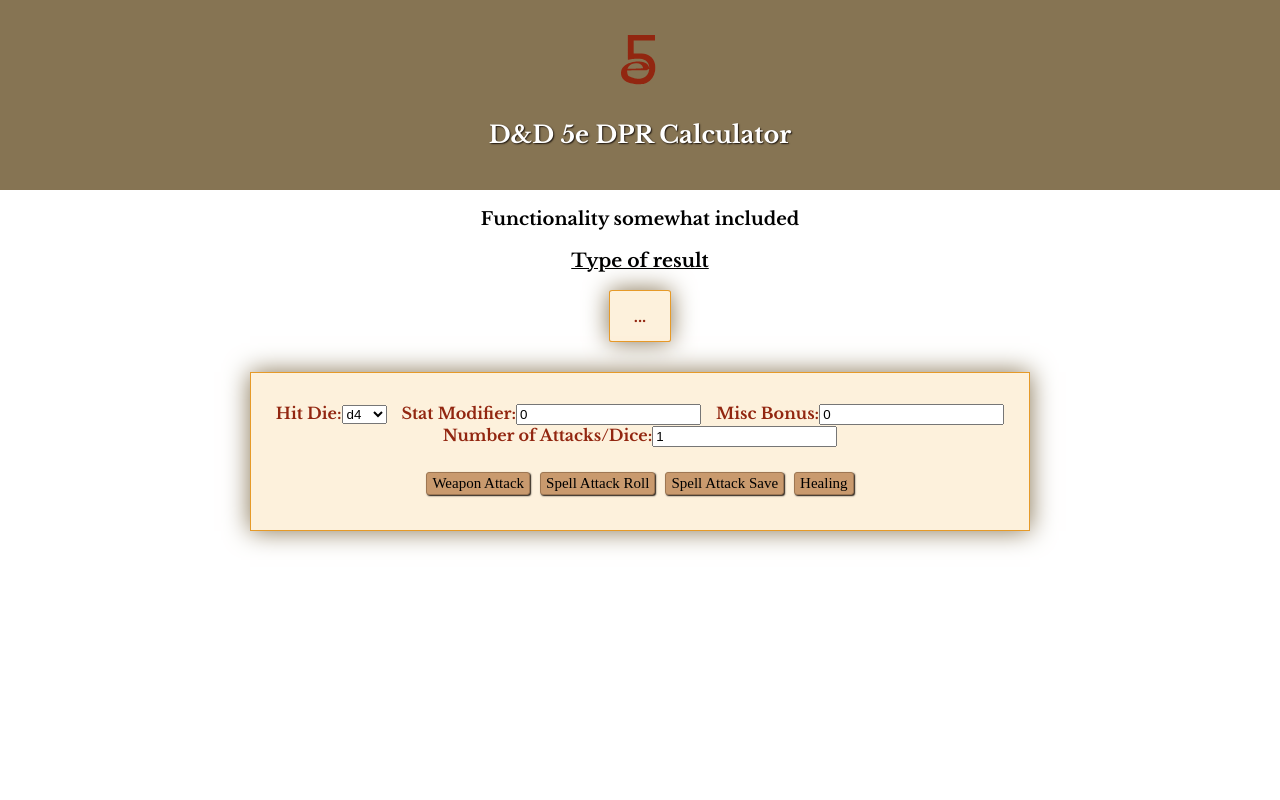
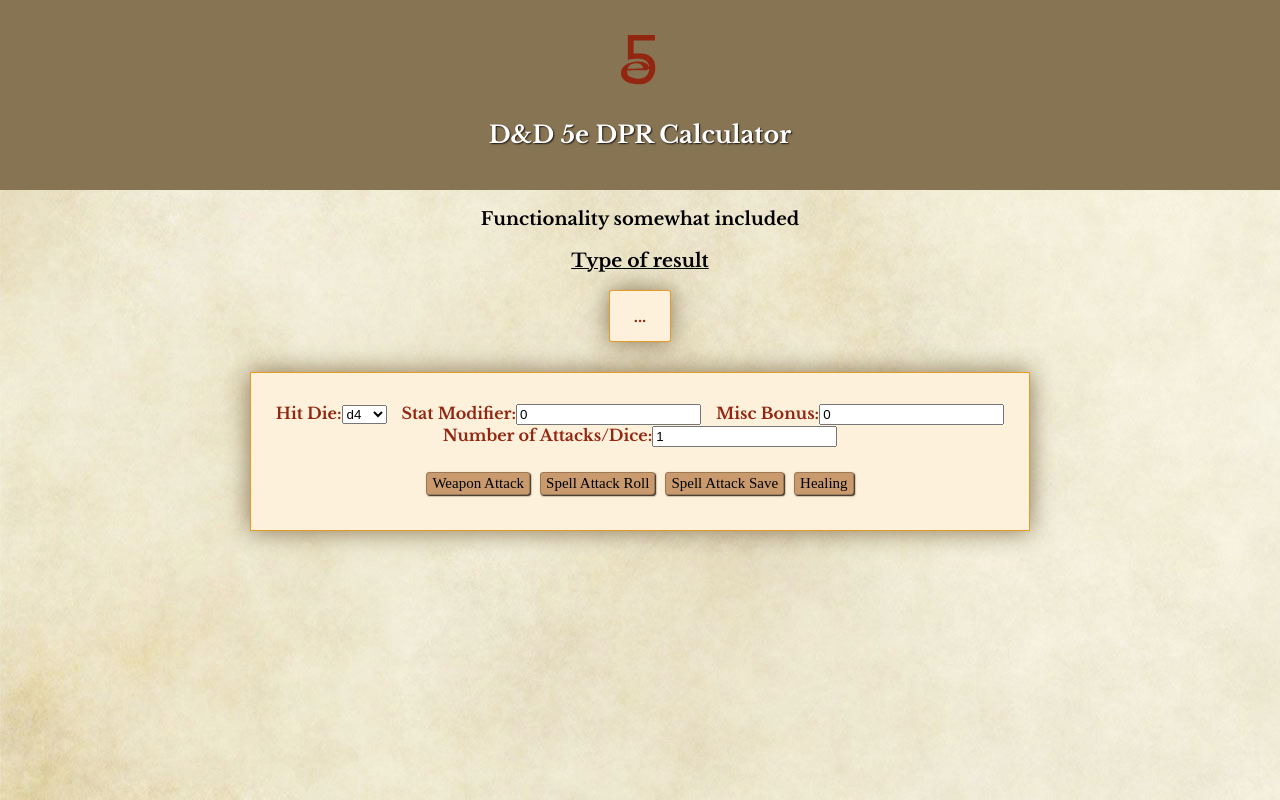
Before and after one commit to SpencerMcFadden/Combat-Calculator, a React (Create React App) app: page / in a window 1280 px wide. Built offline with nearby package versions, Linux system fonts and the light colour scheme; a web font is replaced by a local one.

Commit message:
One more small commit to make the background more appealing

```diff
--- a/src/App.css
+++ b/src/App.css
@@ -74,6 +74,11 @@
   transform: translateY(-33%);
 }
 
+body {
+  background-image: url("/assets/imgs/phb_bg.png");
+  background-repeat: repeat-y;
+}
+
 h3 {
   text-decoration: underline;
 }
```
Also changed, not shown: public/assets/imgs/phb_bg.png (added).
